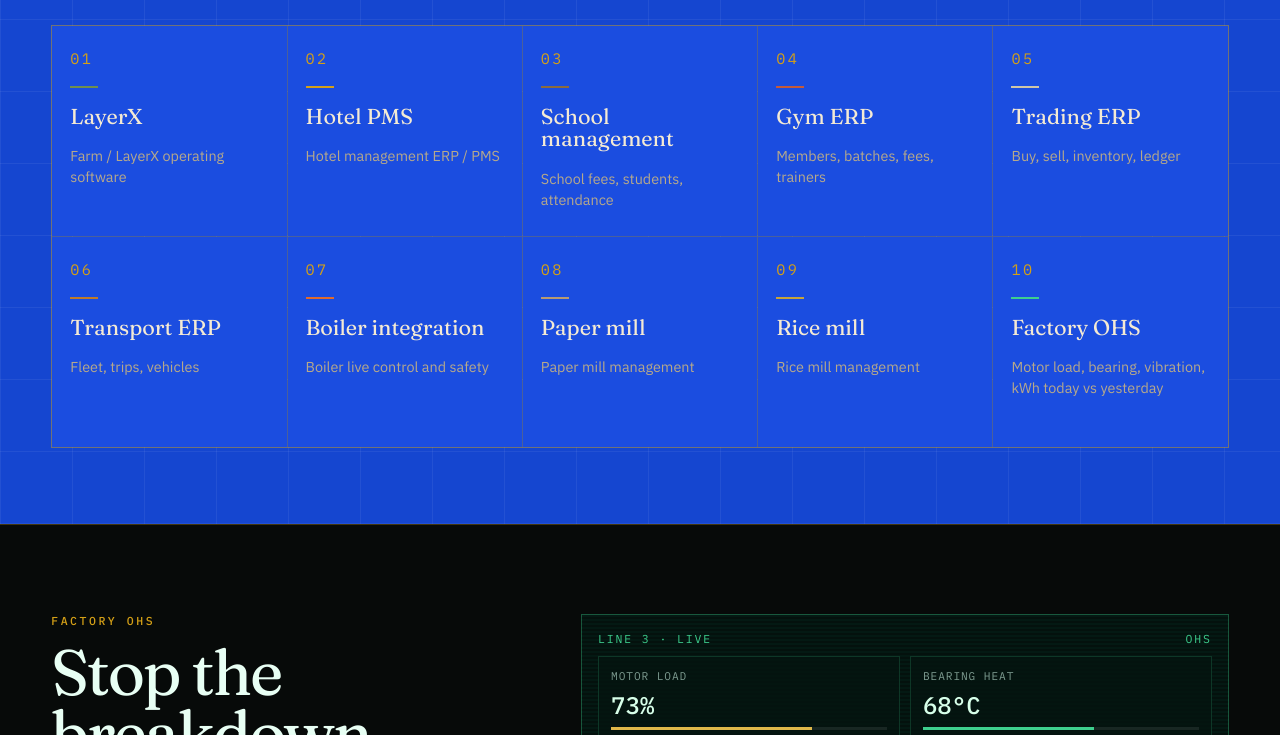
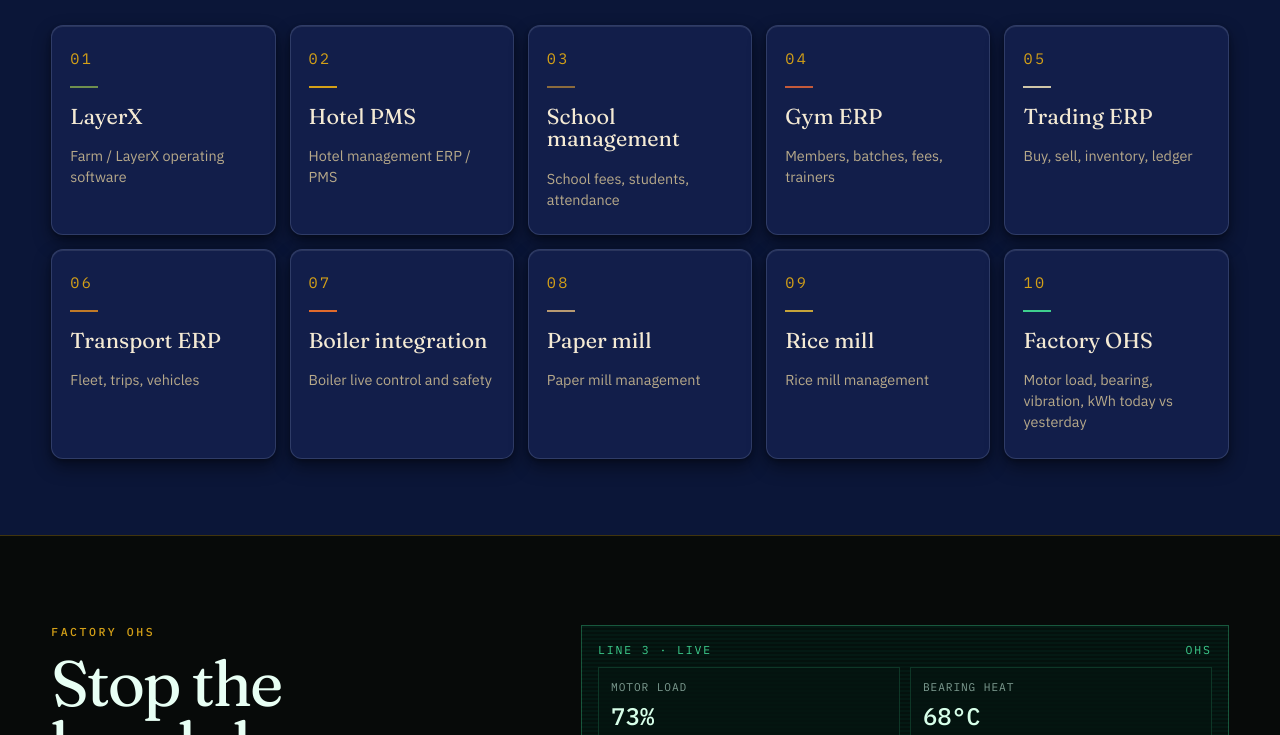
Before and after one commit to thebrain2026/the-brain-erp-website, a plain HTML site: page index.html in a window 1280 px wide. Shown: the part 772-1507 px from the top of the page. Drawn offline with Linux system fonts and the light colour scheme.

Commit message:
Refine website product card styling

```diff
--- a/site.css
+++ b/site.css
@@ -593,8 +593,7 @@ body.climate-home:has(.home-hero) .brain-logo img {
   background: #1239c2;
 }
 
-.home-hero,
-#products {
+.home-hero {
   background: #1546d0;
 }
 
@@ -602,8 +601,36 @@ body.climate-home:has(.home-hero) .brain-logo img {
   background: #1239c2;
 }
 
-#products .product-card { background: #1b4de0; }
-#products .product-card:hover { background: #2460f0; }
+#products {
+  background: #0b1638;
+}
+
+#products .product-grid {
+  gap: 14px;
+  background: transparent;
+  border: 0;
+}
+
+#products .product-card {
+  background: #121e4a;
+  border: 1px solid rgba(200, 214, 255, 0.16);
+  border-radius: 12px;
+  box-shadow:
+    0 1px 0 rgba(255, 255, 255, 0.1) inset,
+    0 8px 18px rgba(0, 0, 0, 0.42),
+    0 2px 4px rgba(0, 0, 0, 0.28);
+  transform: translateY(0);
+  transition: transform 0.16s ease, box-shadow 0.16s ease, background 0.16s ease;
+}
+
+#products .product-card:hover {
+  background: #182656;
+  transform: translateY(-7px);
+  box-shadow:
+    0 1px 0 rgba(255, 255, 255, 0.14) inset,
+    0 18px 34px rgba(0, 0, 0, 0.52),
+    0 4px 8px rgba(0, 0, 0, 0.3);
+}
 
 /* —— Product climates —— */
 
@@ -1587,8 +1614,7 @@ body.climate-home:has(.home-hero) .brain-logo img {
   background: var(--line);
 }
 
-.home-hero,
-#products {
+.home-hero {
   background:
     repeating-linear-gradient(90deg, rgba(255, 255, 255, 0.06) 0 1px, transparent 1px 72px),
     repeating-linear-gradient(0deg, rgba(255, 255, 255, 0.06) 0 1px, transparent 1px 72px),
```
